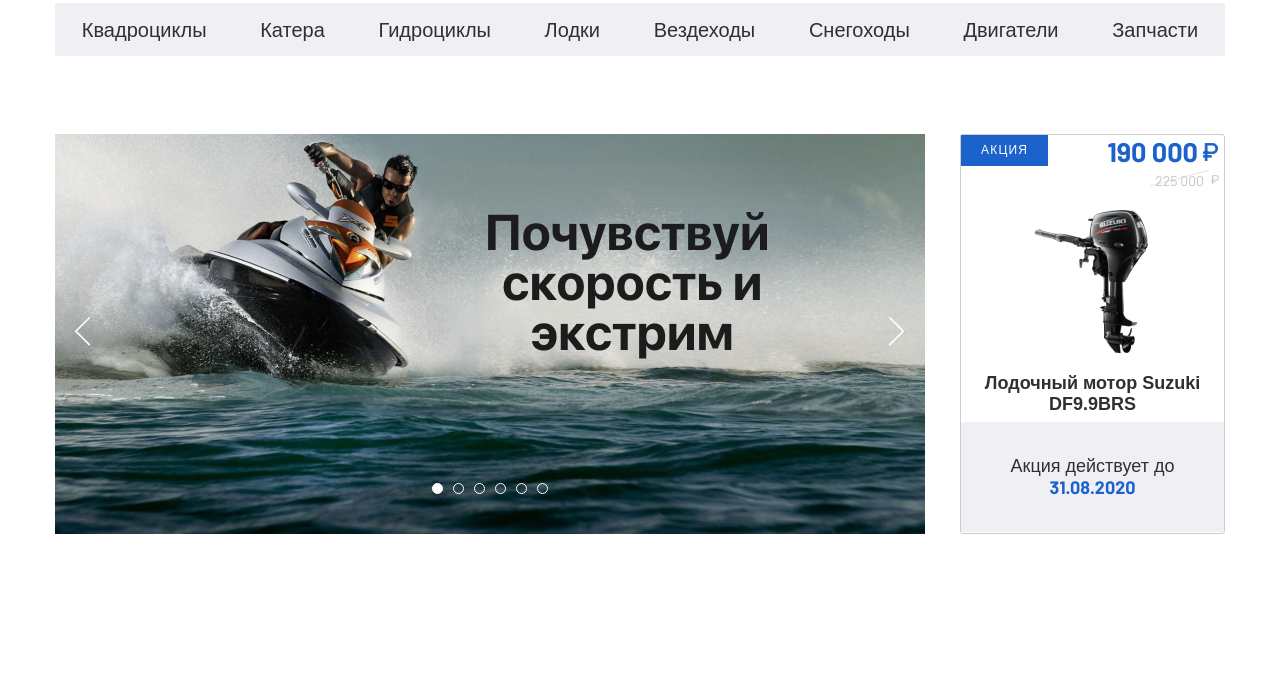
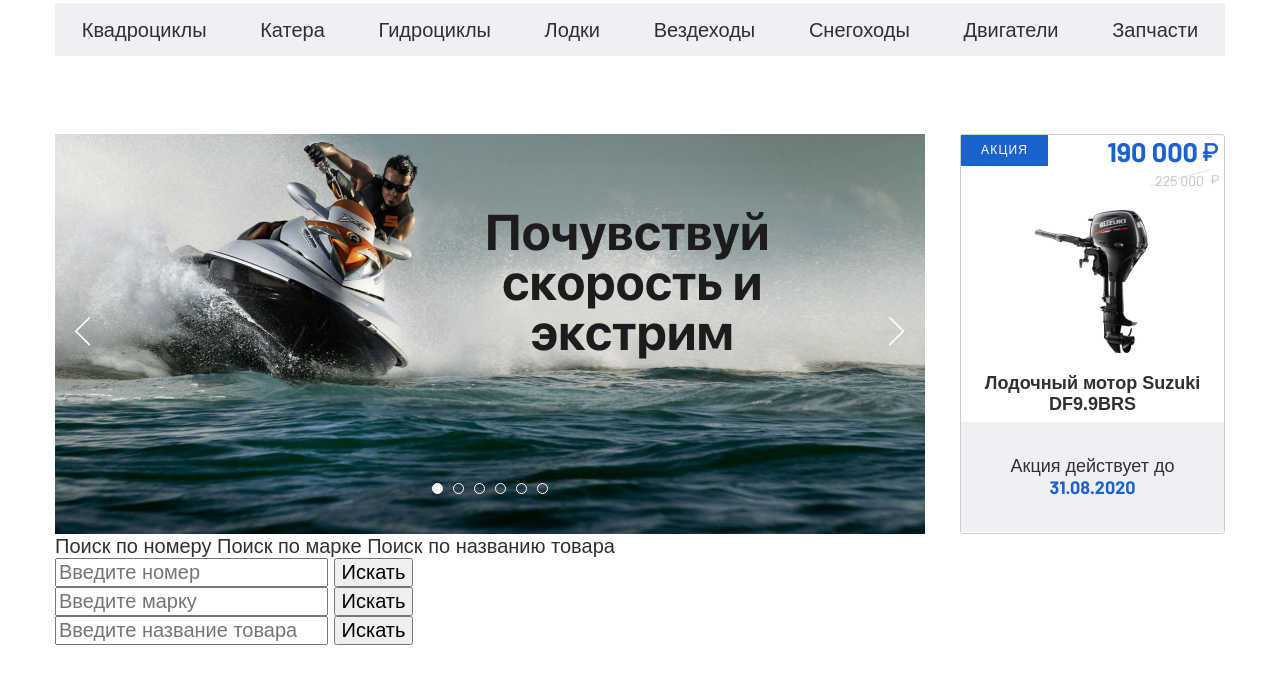
Before and after one commit to AndriiPrysiazhniuk/drive-moto-shop, a plain HTML site: page index.html in a window 1280 px wide. Shown: the part 119-800 px from the top of the page. Drawn offline with nearby package versions, Linux system fonts and the light colour scheme.

Commit message:
created html block for search-content section

```diff
--- a/index.html
+++ b/index.html
@@ -142,7 +142,37 @@
         </div>
     </div>
 </section>
-
+<section class="search">
+    <div class="container">
+        <div class="search__inner">
+            <div class="search__tabs">
+                <a href="#tab-1" class="search__tabs-item">Поиск по номеру</a>
+                <a href="#tab-2" class="search__tabs-item">Поиск по марке</a>
+                <a href="#tab-3" class="search__tabs-item">Поиск по названию товара</a>
+            </div>
+            <div class="search__content">
+                <div id="tab-1" class="search__content-item">
+                    <form class="search__content-form">
+                        <input class="search__content-input" type="text" placeholder="Введите номер">
+                        <button class="search__content-button" type="submit">Искать</button>
+                    </form>
+                </div>
+                <div id="tab-2" class="search__content-item">
+                    <form class="search__content-form">
+                        <input class="search__content-input" type="text" placeholder="Введите марку">
+                        <button class="search__content-button" type="submit">Искать</button>
+                    </form>
+                </div>
+                <div id="tab-3" class="search__content-item">
+                    <form class="search__content-form">
+                        <input class="search__content-input" type="text" placeholder="Введите название товара">
+                        <button class="search__content-button" type="submit">Искать</button>
+                    </form>
+                </div>
+            </div>
+        </div>
+    </div>
+</section>
 <script src="https://ajax.googleapis.com/ajax/libs/jquery/3.4.1/jquery.min.js"></script>
 <script src="js/slick.min.js"></script>
 <script src="js/main.js"></script>
```
